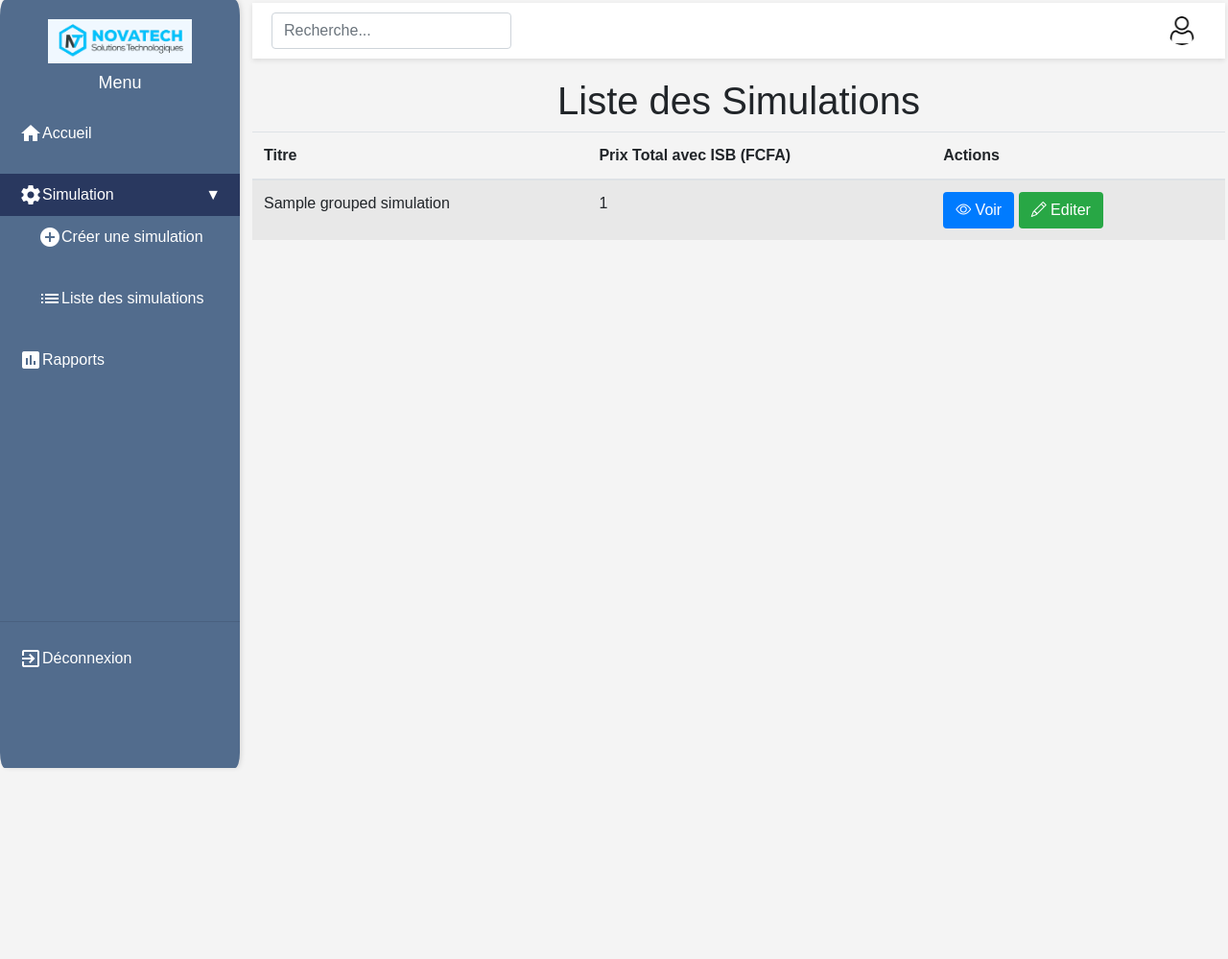
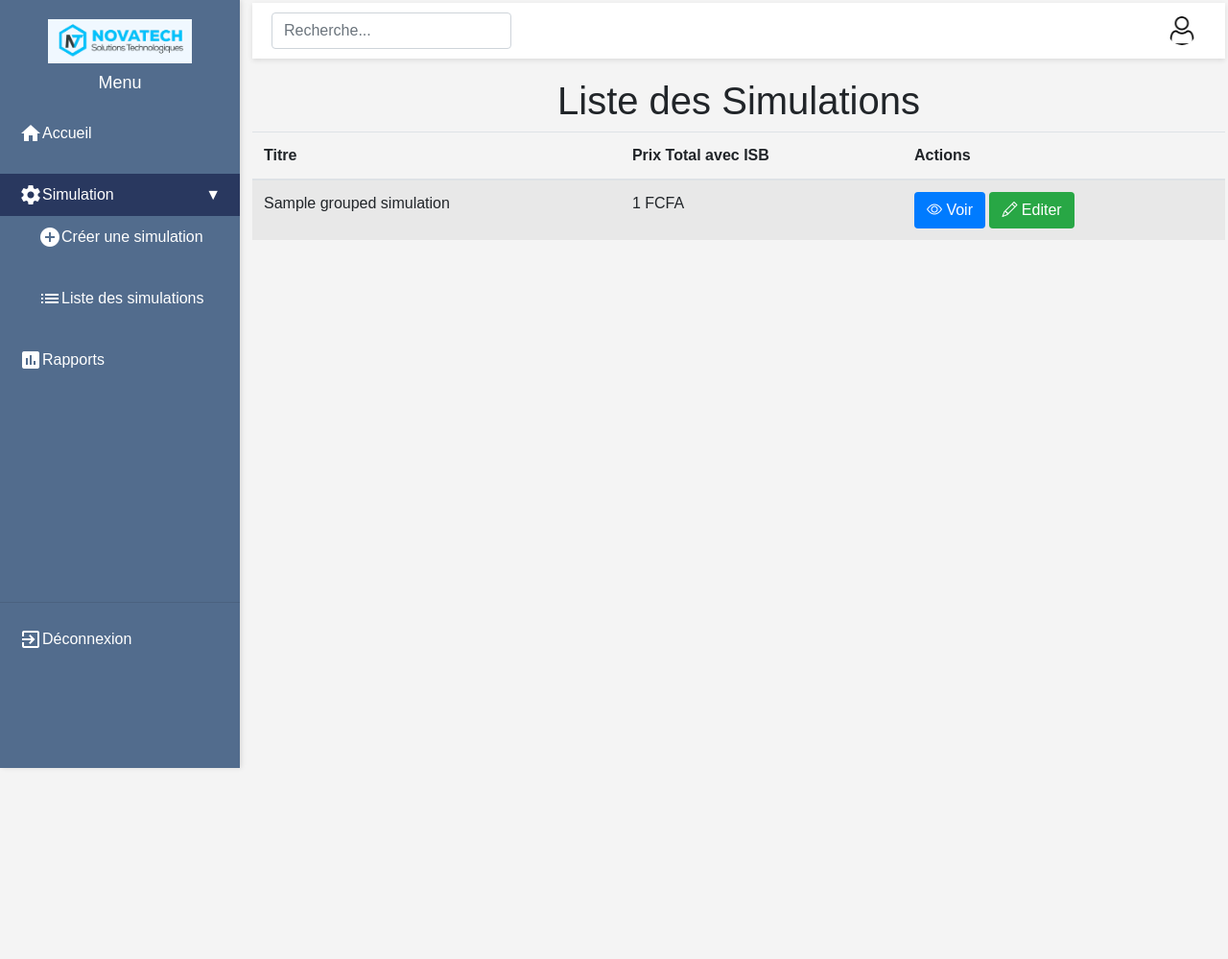
Before and after one commit to imane9258/Projet-simulation, a Django app: template templates/liste_simulations.html in a window 1280 px wide. Shown: the top 999 px of the page at 96% size. Run offline with Django 3.2, Linux system fonts and the light colour scheme; the template is opened without the code that fills it: most values are stand-ins (such as "Sample title", 1, 10 or a date in 2020); some libraries are stand-ins or nearby versions.

Commit message:
mise a jour final

```diff
--- a/appsimulation/views.py
+++ b/appsimulation/views.py
@@ -672,6 +672,7 @@ from django.db.models import Sum
 from .models import Simulation
 from datetime import timedelta
 from django.utils.timezone import now
+from decimal import Decimal
 
 def rapport_simulation(request):
     periode = request.GET.get('periode')
@@ -706,12 +707,11 @@ def rapport_simulation(request):
                 'total_marge': 0,
                 'simulations': []
             }
-        grouped_simulations[key]['total_ttc'] = simulation.total_ttc_devis
-        grouped_simulations[key]['total_marge'] = simulation.marge_montant_total
+        grouped_simulations[key]['total_ttc'] += simulation.prix_vente_total_ht_avec_isb * Decimal('1.19')
+        grouped_simulations[key]['total_marge'] += simulation.marge_montant
         grouped_simulations[key]['simulations'].append(simulation)
 
     context = {
-
         'grouped_simulations': grouped_simulations.values(),
     }
 
--- a/static/css/style.css
+++ b/static/css/style.css
@@ -11,7 +11,7 @@ body {
     position: fixed;
     top: 0;
     left: 0;
-    border-radius: 2%;
+
     background-color: #526C8D;
     padding-top: 20px;
     box-shadow: 2px 0 5px rgba(0, 0, 0, 0.1);
@@ -112,7 +112,7 @@ body {
     margin-right: 10px;
 }
 .sidebar-footer{
-    margin-top: 250px;
+    margin-top: 230px;
 }
 .content {
     margin-top: 20px;
--- a/templates/liste_simulations.html
+++ b/templates/liste_simulations.html
@@ -16,7 +16,7 @@
   <thead>
     <tr>
       <th>Titre</th>
-      <th>Prix Total avec ISB (FCFA)</th>
+      <th>Prix Total avec ISB </th>
       <th>Actions</th>
     </tr>
   </thead>
@@ -25,7 +25,7 @@
 
         <tr>
           <td>{{ titre }}</td>
-          <td>{{ group.total_prix_avec_isb|intspace }}</td>
+          <td>{{ group.total_prix_avec_isb|intspace }} FCFA</td>
           <td>
             <a href="{% url 'detail_simulation' group.id_simulation %}" class="btn btn-voir">
                 <i class="bi bi-eye"></i> Voir
```
